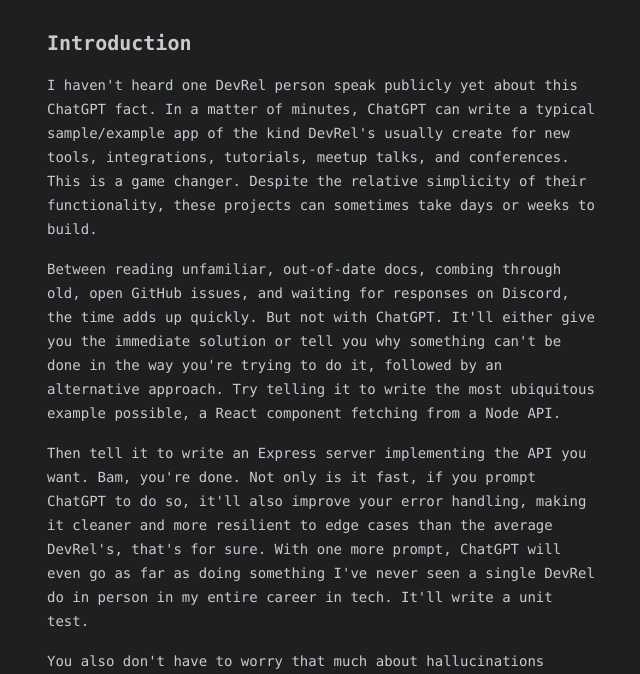
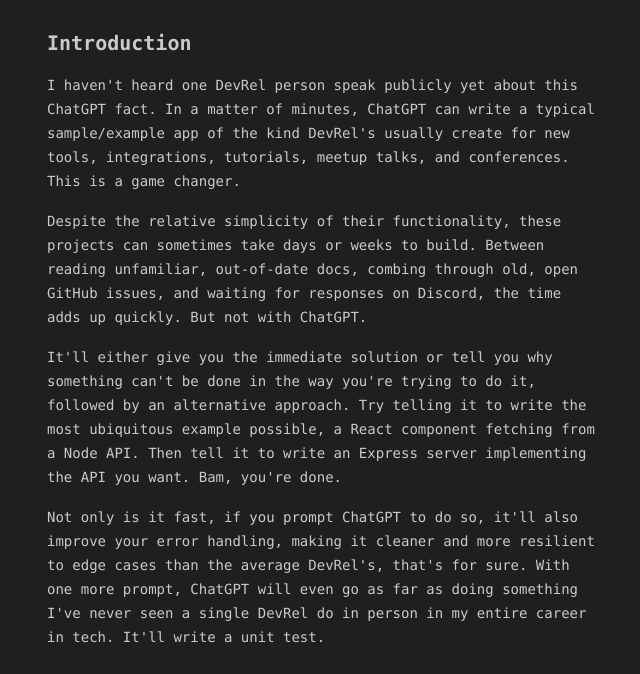
Before and after one commit to BenDMyers/ajcweb.dev, an Astro site: page /2023/05/29/the-implications-of-chatgpt-for-devrel in a window 1280 px wide. Shown: the part 589-1263 px from the top of the page, without its empty margins (177-817 px from the left). Built offline with nearby package versions, Linux system fonts and the light colour scheme; Astro itself is replaced by a stand-in of ours.

Commit message:
fix formatting

```diff
--- a/src/pages/2023/05/29/the-implications-of-chatgpt-for-devrel.mdx
+++ b/src/pages/2023/05/29/the-implications-of-chatgpt-for-devrel.mdx
@@ -10,11 +10,15 @@
 
 ## Introduction
 
-I haven't heard one DevRel person speak publicly yet about this ChatGPT fact. In a matter of minutes, ChatGPT can write a typical sample/example app of the kind DevRel's usually create for new tools, integrations, tutorials, meetup talks, and conferences. This is a game changer. Despite the relative simplicity of their functionality, these projects can sometimes take days or weeks to build.
+I haven't heard one DevRel person speak publicly yet about this ChatGPT fact. In a matter of minutes, ChatGPT can write a typical sample/example app of the kind DevRel's usually create for new tools, integrations, tutorials, meetup talks, and conferences. This is a game changer.
 
-Between reading unfamiliar, out-of-date docs, combing through old, open GitHub issues, and waiting for responses on Discord, the time adds up quickly. But not with ChatGPT. It'll either give you the immediate solution or tell you why something can't be done in the way you're trying to do it, followed by an alternative approach. Try telling it to write the most ubiquitous example possible, a React component fetching from a Node API.
+Despite the relative simplicity of their functionality, these projects can sometimes take days or weeks to build. Between reading unfamiliar, out-of-date docs, combing through old, open GitHub issues, and waiting for responses on Discord, the time adds up quickly. But not with ChatGPT.
 
-Then tell it to write an Express server implementing the API you want. Bam, you're done. Not only is it fast, if you prompt ChatGPT to do so, it'll also improve your error handling, making it cleaner and more resilient to edge cases than the average DevRel's, that's for sure. With one more prompt, ChatGPT will even go as far as doing something I've never seen a single DevRel do in person in my entire career in tech. It'll write a unit test.
+It'll either give you the immediate solution or tell you why something can't be done in the way you're trying to do it, followed by an alternative approach. Try telling it to write the most ubiquitous example possible, a React component fetching from a Node API. Then tell it to write an Express server implementing the API you want. Bam, you're done.
+
+Not only is it fast, if you prompt ChatGPT to do so, it'll also improve your error handling, making it cleaner and more resilient to edge cases than the average DevRel's, that's for sure. With one more prompt, ChatGPT will even go as far as doing something I've never seen a single DevRel do in person in my entire career in tech. It'll write a unit test.
+
+### What About Hallucinations?
 
 You also don't have to worry that much about hallucinations because there's so much training data on libraries like React and Express. It's already seen every permutation of every app you could build. Open source code has far more training data available than will ever be needed for learning how to generate those types of examples. ChatGPT falls over when you give it internal, highly proprietary code because it lacks context.
 
```
